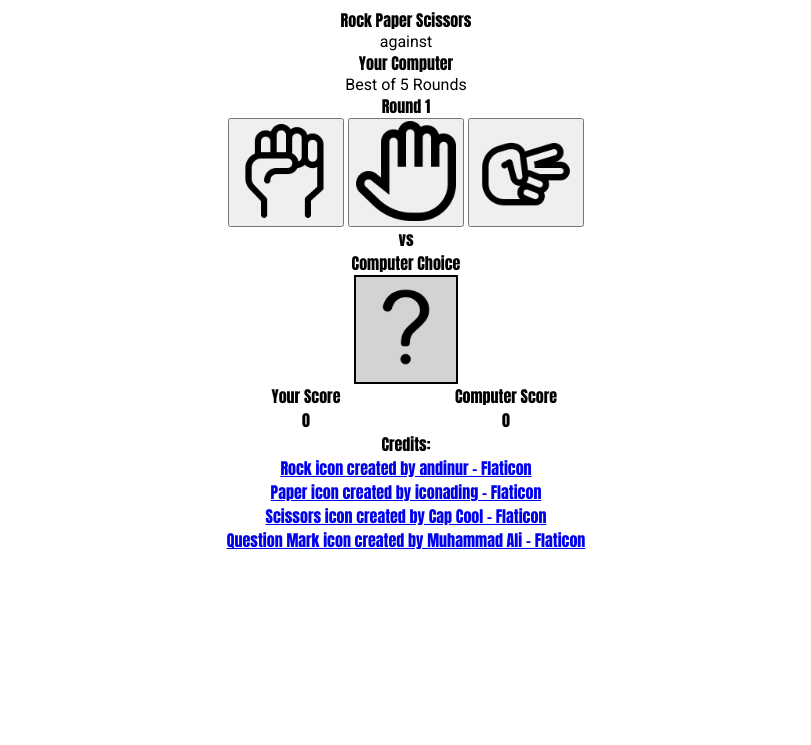
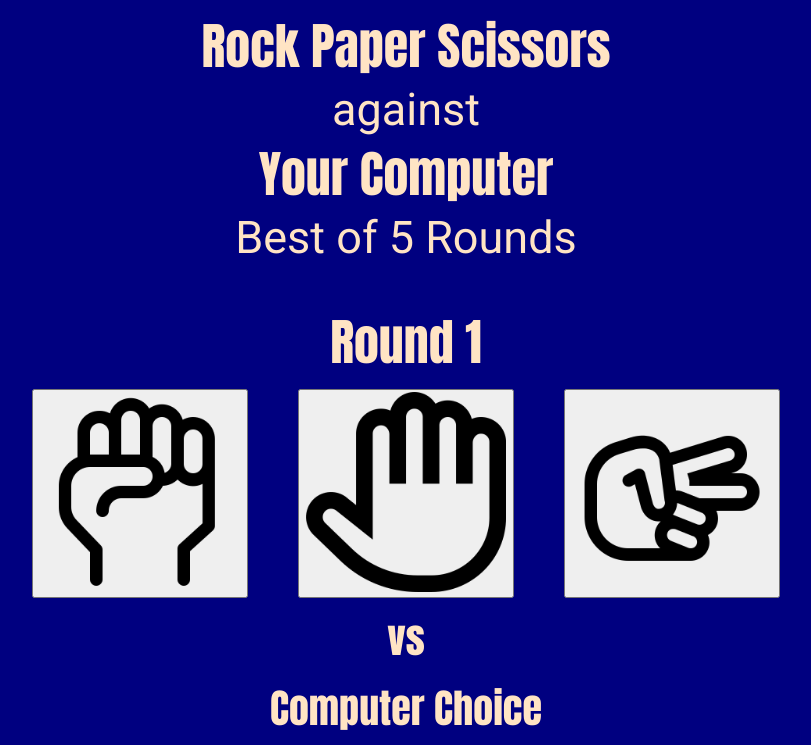
Before and after one commit to qeuif/odin-rock-paper-scissors, a plain HTML site: page index.html in a window 1280 px wide. Shown: the top 745 px of the page, without its empty margins (234-1045 px from the left). Drawn offline with Linux system fonts and the light colour scheme.

Commit message:
Added background colour, changed font sizes to improve UI

```diff
--- a/index.html
+++ b/index.html
@@ -19,15 +19,15 @@
     <div class="roundNumber"></div>
 
     <div id="choices">
-        <button id="rock"><img src="./images/rock.png" alt="rock" height="100" width="100"></button>
-        <button id="paper"><img src="./images/paper.png" alt="paper" height="100" width="100"></button>
-        <button id="scissors"><img src="./images/scissors.png" alt="scissors" height="100" width="100"></button>
+        <button id="rock"><img src="./images/rock.png" alt="rock" height="200" width="200"></button>
+        <button id="paper"><img src="./images/paper.png" alt="paper" height="200" width="200"></button>
+        <button id="scissors"><img src="./images/scissors.png" alt="scissors" height="200" width="200"></button>
     </div>
 
     <div class="vs">vs</div>
 
     <div class="computerChoice">Computer Choice</div>
-    <div class="questionMark"><img src="./images/question.png" alt="Computer Choice" height="100" width="100"></div>
+    <div class="questionMark"><img id="computerImage" src="./images/question.png" alt="Computer Choice" height="200" width="200"></div>
 
     <div class="result"></div>
 
--- a/javascript.js
+++ b/javascript.js
@@ -24,6 +24,7 @@ function playGame() {
     let printComputerScore = document.querySelector(".computerScore");
     let choiceButtons = document.querySelectorAll("#choices button");
     let printComputerChoice = document.querySelector(".computerChoice");
+    let computerChoiceImg = document.getElementById("computerImage");
 
     let printRoundNumber = document.querySelector(".roundNumber");
     printRoundNumber.textContent = `Round ${roundNumber}`;
@@ -62,13 +63,16 @@ function playGame() {
         if (humanChoice === "rock") {
             switch (computerChoice) {
                 case "rock":
+                    computerChoiceImg.src= "./images/rock.png";
                     printResult.textContent = "It\'s a tie! Both played Rock";
                     break;
                 case "paper":
+                    computerChoiceImg.src= "./images/paper.png";
                     printResult.textContent = "You lose! Paper beats Rock";
                     computerScore += 1;
                     break;
                 case "scissors":
+                    computerChoiceImg.src= "./images/scissors.png";
                     printResult.textContent = "You win! Rock beats Scissors";
                     humanScore += 1;
                     break;
@@ -76,13 +80,16 @@ function playGame() {
         } else if (humanChoice === "paper") {
             switch (computerChoice) {
                 case "paper":
+                    computerChoiceImg.src= "./images/paper.png";
                     printResult.textContent = "It\'s a tie! Both played Paper";
                     break;
                 case "scissors":
+                    computerChoiceImg.src= "./images/scissors.png";
                     printResult.textContent = "You lose! Scissors beats Paper";
                     computerScore += 1;
                     break;
                 case "rock":
+                    computerChoiceImg.src= "./images/rock.png";
                     printResult.textContent = "You win! Paper beats Rock";
                     humanScore += 1;
                     break;
@@ -90,13 +97,16 @@ function playGame() {
         } else if (humanChoice === "scissors") {
             switch (computerChoice) {
                 case "scissors":
+                    computerChoiceImg.src= "./images/scissors.png";
                     printResult.textContent = "It\'s a tie! Both played Scissors";
                     break;
                 case "rock":
+                    computerChoiceImg.src= "./images/rock.png";
                     printResult.textContent = "You lose! Rock beats Scissors"
                     computerScore += 1;
                     break;
                 case "paper":
+                    computerChoiceImg.src= "./images/paper.png";
                     printResult.textContent = "You win! Scissors beats Paper";
                     humanScore += 1;
                     break;
@@ -120,10 +130,12 @@ function playGame() {
     }
 
     function displayPlayAgainButton() {
-        const body = document.querySelector("body");
+        const footer = document.querySelector(".footer");
         const resetButton = document.createElement("button");
         resetButton.textContent = "Play again";
-        body.appendChild(resetButton);
+        resetButton.style.fontSize = "30px";
+        resetButton.style.fontFamily = "Roboto, 'Open Sans', 'Helvetica Neue', sans-serif";
+        footer.parentNode.insertBefore(resetButton, footer);
 
         resetButton.addEventListener("click", () => {
             resetButton.remove();
@@ -155,6 +167,7 @@ function playGame() {
         printHumanScore.textContent = humanScore;
         printComputerScore.textContent = computerScore;
         printComputerChoice.textContent = "Computer Choice";
+        computerChoiceImg.src= "./images/question.png";
     }
 }
 
--- a/style.css
+++ b/style.css
@@ -7,17 +7,38 @@ body {
     flex-direction: column;
     align-items: center;
     font-family: Anton, 'Open Sans', 'Helvetica Neue', sans-serif;
+    background-color: navy;
+    color: bisque;
+    gap: 10px;
 }
 
 .heading {
     display: flex;
     flex-direction: column;
     align-items: center;
+    font-size: 50px;
 }
 
 .against,
 .bestOf{
     font-family: Roboto, 'Open Sans', 'Helvetica Neue', sans-serif;
+    font-size: 45px;
+}
+
+.roundNumber {
+    margin-top: 30px;
+    font-size: 50px;
+}
+
+#choices {
+    display: flex;
+    flex-wrap: wrap;
+    gap: 50px;
+}
+
+.vs,
+.computerChoice {
+    font-size: 40px;
 }
 
 #scores {
@@ -32,7 +53,9 @@ body {
     flex-direction: column;
     justify-content: center;
     align-items: center;
-    width: 150px;
+    width: 300px;
+    font-size: 30px;
+    border: 2px solid white;
 }
 
 .questionMark {
@@ -40,8 +63,16 @@ body {
     border: 2px solid black;
 }
 
+.result,
+.finalScore {
+    font-size: 30px;
+}
+
 .footer {
     display: flex;
     flex-direction: column;
     align-items: center;
+    background-color: lightblue;
+    width: 100%;
+    color: black;
 }
```
